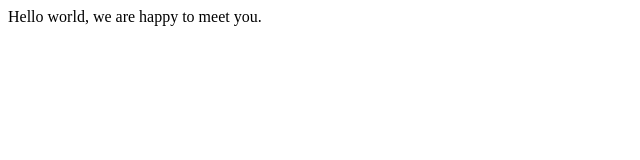
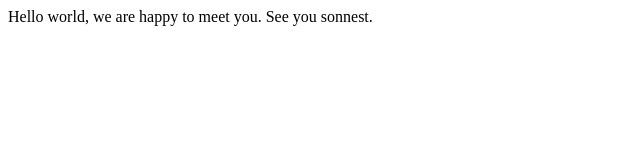
Before and after one commit to JoachimGidi/hello, a plain HTML site: page hello.html in a window 1280 px wide. Shown: the whole page, without its empty margins (0-640 px from the left). Drawn offline with Linux system fonts and the light colour scheme.

Commit message:
Added changes to hello.html

```diff
--- a/hello.html
+++ b/hello.html
@@ -7,5 +7,6 @@
 </head>
 <body>
     Hello world, we are happy to meet you.
+    See you sonnest.
 </body>
 </html>
```
